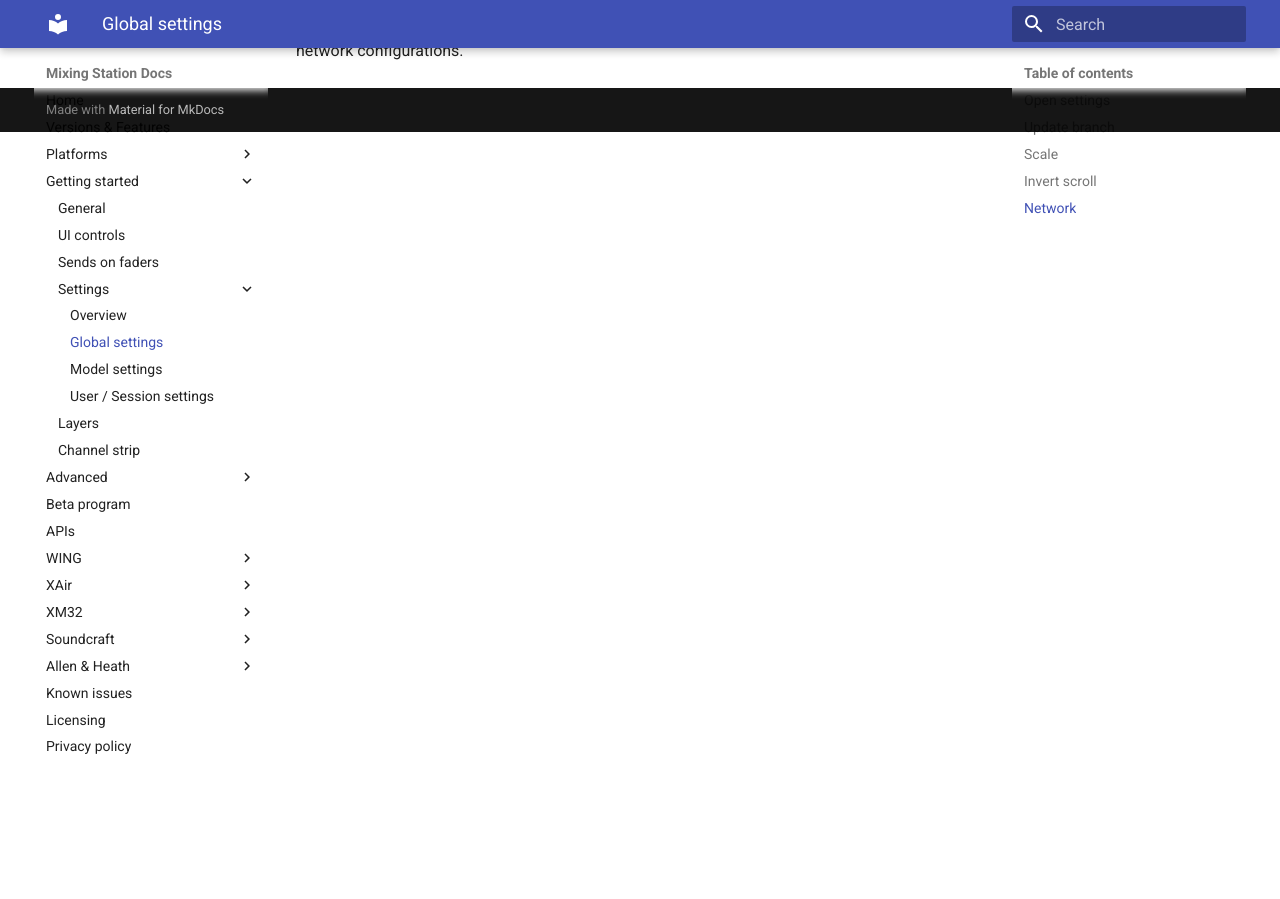
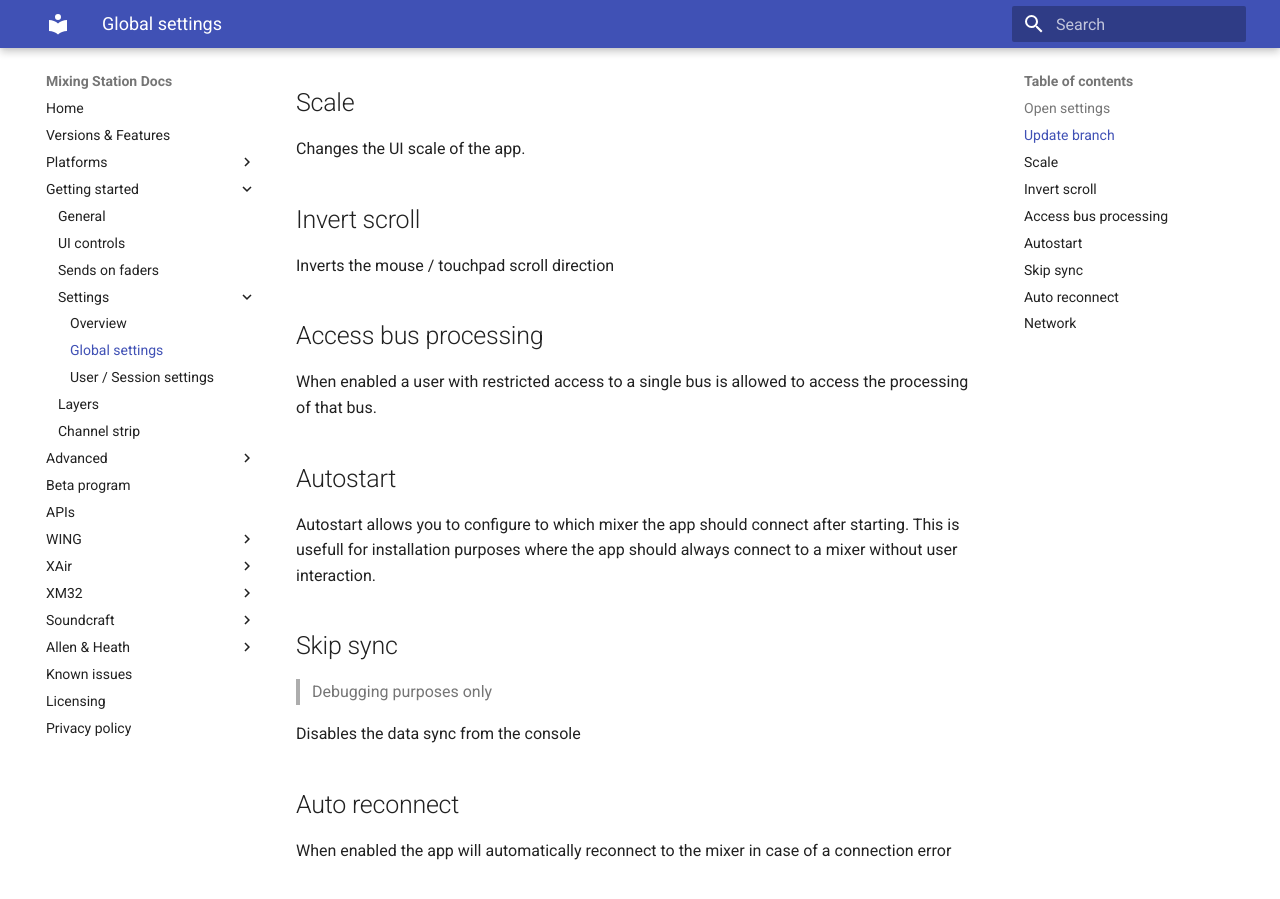
Before and after one commit to davidgiga1993/mixing-station-docs, an MkDocs documentation site: the page built from docs/settings/global.md, in a window 1280 px wide and 900 px high, scrolled down 1216 px. Built offline with MkDocs 1.6.1 and Material for MkDocs 9.7.7, drawn with Linux system fonts in a browser that asks for light colours.

Commit message:
Update documentation

```diff
--- a/docs/settings/global.md
+++ b/docs/settings/global.md
@@ -20,6 +20,24 @@
 ## Invert scroll
 Inverts the mouse / touchpad scroll direction
 
+
+## Access bus processing
+When enabled a user with restricted access to a single bus is allowed to access the processing of that bus.
+
+## Autostart
+Autostart allows you to configure to which mixer the app should connect after starting.
+This is usefull for installation purposes where the app should always connect to a mixer without user interaction.
+
+
+## Skip sync
+> Debugging purposes only
+
+Disables the data sync from the console
+
+## Auto reconnect
+When enabled the app will automatically reconnect to the mixer in case of a connection error
+
+
 ## Network
 On the top right you can access the network interface settings.
 These settings are for advanced network configurations.
--- a/mkdocs.yml
+++ b/mkdocs.yml
@@ -23,7 +23,6 @@
     - Settings:
       - Overview: settings/overview.md
       - Global settings: settings/global.md
-      - Model settings: settings/console-model.md
       - User / Session settings: settings/user_session.md
     - Layers: layers.md
     - Channel strip: settings/channel-strip.md
```
Also changed, not shown: docs/feature-list.md (+1 -1 lines), docs/soundcraft/vi.md (added, +10 -0 lines), docs/img/settings/global.png, docs/img/settings/model.png (deleted).
